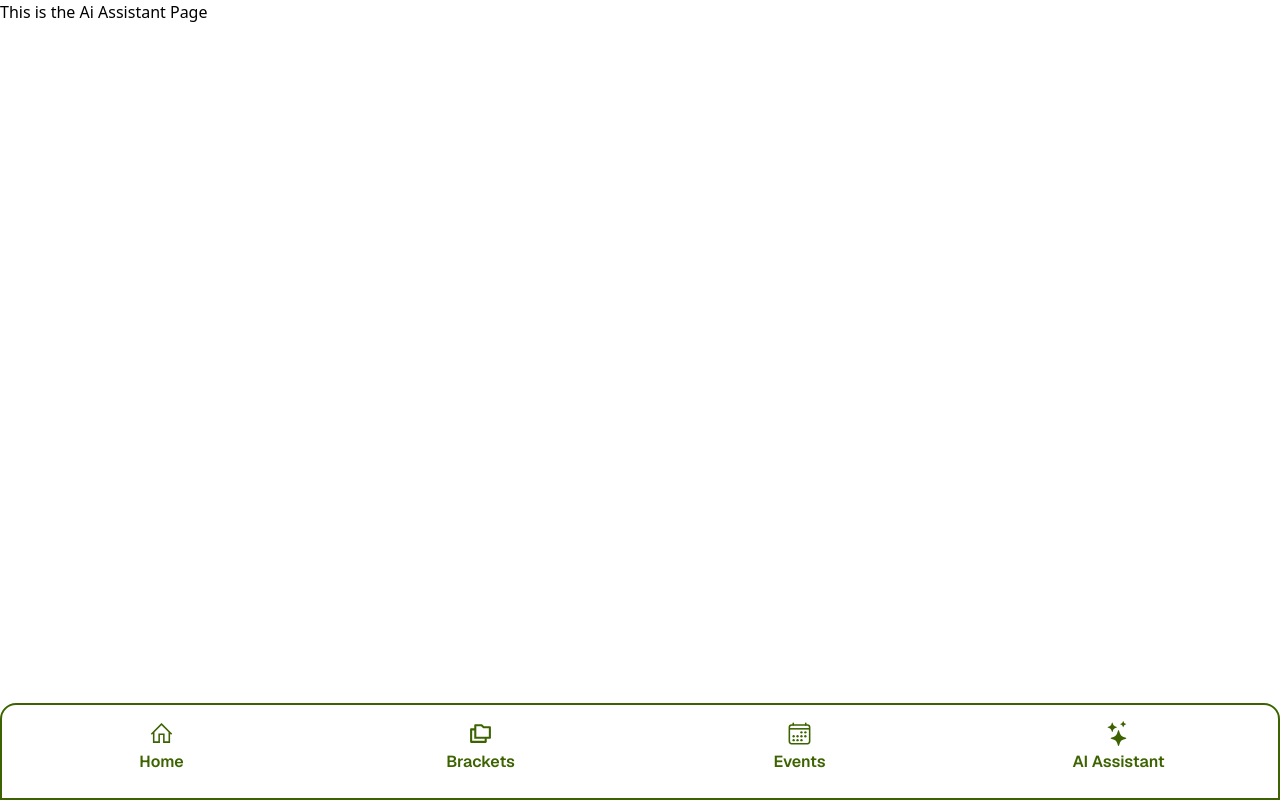
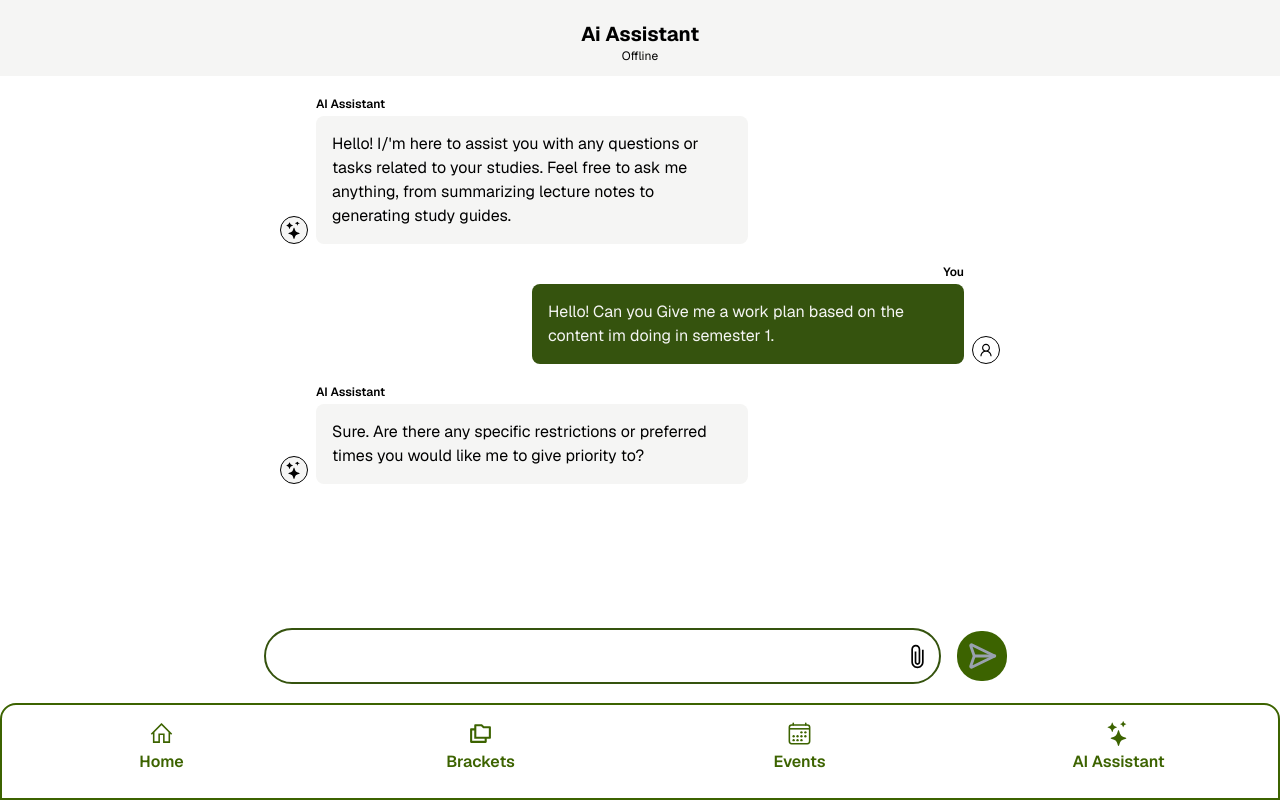
Before and after one commit to gykunju/Brackets, a React (Vite) app: page /ai-assistant in a window 1280 px wide. Built offline with nearby package versions, Linux system fonts and the light colour scheme.

Commit message:
building the ai assistant page

```diff
--- a/public/service-worker.js
+++ b/public/service-worker.js
@@ -31,7 +31,7 @@
 
 
 // 🟣 Change this when you deploy a new version
-const CACHE_NAME = "brackets-pwa-v2";
+const CACHE_NAME = "brackets-pwa-v1";
 
 self.addEventListener("install", (event) => {
   // Force the new service worker to activate immediately
--- a/src/pages/Ai_Assistant.jsx
+++ b/src/pages/Ai_Assistant.jsx
@@ -1,9 +1,98 @@
+import { BsStars } from "react-icons/bs";
+import { LiaUser } from "react-icons/lia";
+import { FiSend } from "react-icons/fi";
+import { IoMdAttach } from "react-icons/io";
+import { TbSend2 } from "react-icons/tb";
+
+
 function Ai_Assistant() {
+    const chats = [
+        {
+            speaker: "ai",
+            content: "Hello! I/'m here to assist you with any questions or tasks related to your studies. Feel free to ask me anything, from summarizing lecture notes to generating study guides."
+        },
+        {
+            speaker: "user",
+            content: "Hello! Can you Give me a work plan based on the content im doing in semester 1."
+        },
+        {
+            speaker: "ai",
+            content: "Sure. Are there any specific restrictions or preferred times you would like me to give priority to?"
+        },
+    ]
+
     return (
-        <div>
-            This is the Ai Assistant Page
+      <div className="flex flex-col geist-font min-h-screen relative">
+        {/* Header */}
+        <div className="flex flex-col text-center pt-5 pb-3 bg-stone-100 sticky top-0">
+          <h1 className="geist-font wght-700 text-xl">Ai Assistant</h1>
+          <span className="text-xs">Offline</span>
         </div>
-    )
+
+        {/* chats */}
+        <div className="flex flex-col gap-5 p-5 lg:px-70">
+          {chats.map((chat, index) => (
+            <div
+              key={index}
+              className={`flex items-end gap-2 max-w-[95%] lg:max-w-[65%] ${
+                chat.speaker === "user"
+                  ? "self-end flex-row-reverse"
+                  : "self-start flex-row"
+              }`}
+            >
+              {/* Avatar */}
+              <div>
+                {chat.speaker === "ai" ? (
+                  <BsStars
+                    size={28}
+                    className="p-1 border rounded-full bg-stone-100"
+                  />
+                ) : (
+                  <LiaUser size={28} className="p-1 border rounded-full" />
+                )}
+              </div>
+
+              {/* Message */}
+              <div>
+                <span
+                  className={`block text-xs font-semibold mb-1 ${
+                    chat.speaker == "user" ? "place-self-end" : ""
+                  }`}
+                >
+                  {chat.speaker === "ai" ? "AI Assistant" : "You"}
+                </span>
+                <p
+                  className={` rounded-lg p-4 ${
+                    chat.speaker == "user"
+                      ? "bg-lime-900 text-stone-100"
+                      : "bg-stone-100"
+                  }`}
+                >
+                  {chat.content}
+                </p>
+              </div>
+            </div>
+          ))}
+        </div>
+
+        {/* text box */}
+        <div className="p-2  lg:px-62 z-1 absolute bottom-25 right-2 left-2 bg-white">
+          <div className="flex items-center p-2 gap-4">
+            <div className="flex items-center w-[90%] border-2 border-lime-900 rounded-4xl px-2">
+              <input
+                type="text"
+                className="p-3 w-[96%] focus:outline-none focus:ring-0 text-xl"
+              />
+              <IoMdAttach size={27} />
+            </div>
+            <TbSend2
+              size={50}
+              className="rounded-3xl p-2 bg-lime-800 text-gray-400"
+            />
+          </div>
+        </div>
+      </div>
+    );
 }
 
 export default Ai_Assistant
--- a/src/pages/Brackets.jsx
+++ b/src/pages/Brackets.jsx
@@ -53,7 +53,7 @@ function Brackets() {
 
   return (
     <div className="geist-font flex flex-col min-h-screen gap-5 bg-[#FCFCF8] blur-m">
-      <div className="p-5 bg-stone-100">
+      <div className="p-5 bg-stone-100 sticky top-0">
         <div className="flex justify-center gap-20 items-center relative">
           <h1 className="geist-font wght-700 text-xl">Brackets</h1>
           <IoMdArrowBack
@@ -95,7 +95,11 @@ function Brackets() {
       </div>
 
       {addModal && (
-        <div className="flex flex-row items-center justify-center w-fit self-center place-self-center border-3 text-lime-800 absolute z-10 bg-[#FCFCF8] rounded-xl bottom-50 top-10 left-10 right-10 h-45 p-5">
+        <div
+    className="fixed inset-0 bg-opacity-40 flex items-center justify-center z-50"
+    onClick={() => setAddModal(false)} // clicking backdrop closes modal
+  >
+        <div className="flex flex-row items-center justify-center w-fit self-center place-self-center border-3 text-lime-800 bg-[#FCFCF8] rounded-xl bottom-50 top-10 left-10 right-10 h-45 p-5">
           <form className="text-center p-3" onSubmit={(e) => addBracket(e)}>
             <div className="flex relative items-center justify-center mb-4">
               <h1 className="geist-font wght-700 text-lg">Add Bracket</h1>
@@ -110,14 +114,19 @@ function Brackets() {
               placeholder="Add Title"
               value={title}
               onChange={(e) => setTitle(e.target.value)}
-              className="border-b-2 p-1 px-2 mb-4 text-x geist-font wght-500"
+              className="border-b-2 p-1 px-2 mb-4 text-x geist-font wght-500 focus:outline-none focus:ring-0"
             />
-            <button className="geist-font wght-600 border w-full rounded-md p-1 hover:bg-lime-800  hover:text-[#FCFCF8]" type='submit'>
+            <button
+              className="geist-font wght-600 border w-full rounded-md p-1 hover:bg-lime-800  hover:text-[#FCFCF8]"
+              type="submit"
+            >
               Add
             </button>
           </form>
         </div>
+    </div>
       )}
+
     </div>
   );
 }
--- a/src/pages/Courses.jsx
+++ b/src/pages/Courses.jsx
@@ -71,17 +71,19 @@ function Courses() {
 
   return (
     <div className="geist-font flex flex-col min-h-screen gap-5 bg-[#FCFCF8]">
-      <div className="p-5 bg-stone-100">
-        <div className="flex justify-center gap-20 items-center relative">
+      {/* Header */}
+      <div className="p-5 bg-stone-100 sticky top-0 z-10">
+        <div className="flex justify-center ap-20 items-center relative">
           <h1 className="geist-font wght-700 text-xl">{bracket}</h1>
           <IoMdArrowBack
             size={28}
-            className="absolute left-0"
+            className="absolute left-0 cursor-pointer"
             onClick={() => backPage()}
           />
         </div>
       </div>
 
+      {/* courses */}
       <div className="flex flex-col p-5 gap-5 rounded-lg">
         {courses.map((course) => (
           <div className="flex items-center gap-5 relative">
--- a/src/pages/Home.jsx
+++ b/src/pages/Home.jsx
@@ -55,7 +55,7 @@ function Home() {
       {/* Header */}
       <div className="flex justify-center gap-20 items-center relative">
         <h1 className="geist-font wght-700 text-xl">Home</h1>
-        <FiSettings size={25} className="absolute right-5" />
+        <FiSettings size={25} className="absolute right-1" />
       </div>
 
       {/* Current Courses */}
```
